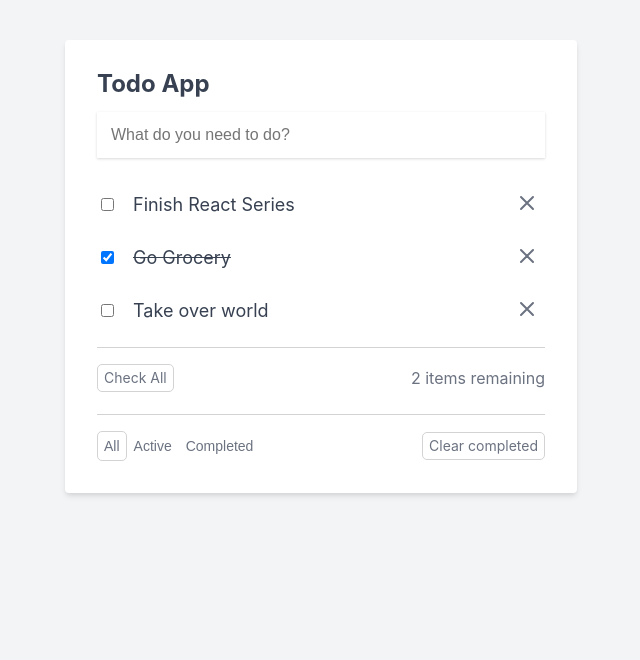
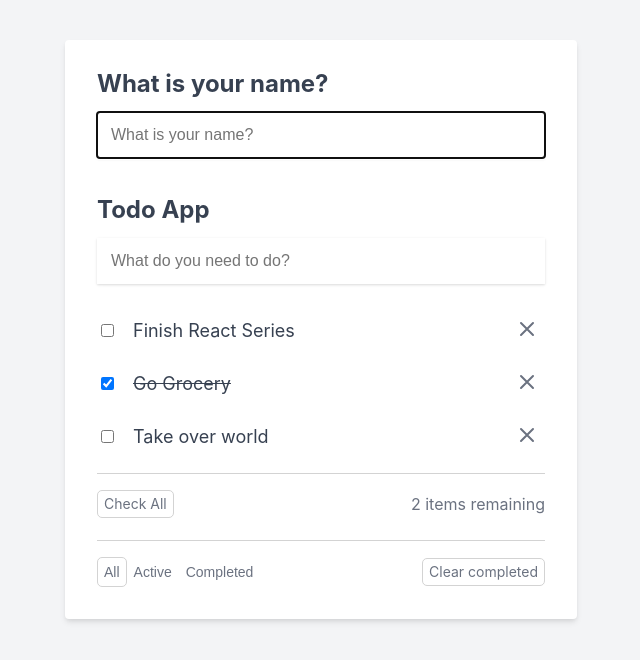
Before and after one commit to chrisuzor/react-app, a React (Create React App) app: page / in a window 1280 px wide. Shown: the top 660 px of the page, without its empty margins (319-959 px from the left). Built offline with nearby package versions, Linux system fonts and the light colour scheme.

Commit message:
Episode 8

```diff
--- a/src/App.css
+++ b/src/App.css
@@ -145,3 +145,11 @@
   margin-top: 20;
   text-align: center;
 }
+
+.name-container {
+  margin-bottom: 40px;
+}
+
+.name-label {
+  margin-top: 15px;
+}
--- a/src/components/App.jsx
+++ b/src/components/App.jsx
@@ -3,9 +3,11 @@
 import NoTodos from './NoTodos';
 import TodoList from './TodoList';
 import TodoForm from './TodoForm';
-import { useState } from 'react';
+import { useEffect, useMemo, useRef, useState } from 'react';
 
 function App() {
+    const [name, setName] = useState('');
+    const nameInputEl = useRef(null);
     const [todos, setTodos] = useState([
        {
         id: 1,
@@ -101,9 +103,11 @@
        setTodos(updatedTodos);
     }
 
-    function remaining(){
+    function remainingCalculation(){
         return todos.filter(todo => !todo.isComplete).length;
     }
+
+    const remaining = useMemo(remainingCalculation, [todos]);
 
     function clearCompleted(){
         setTodos([...todos].filter(todo => !todo.isComplete));
@@ -129,11 +133,33 @@
         return todos;
     }
 
+    useEffect(() => {
+        nameInputEl.current.focus();
+
+        return function cleanup(){
+            //when you have some cleaning up to do
+        };
+    }, []);
+
 
   return (
     <div className="todo-app-container">
       <div className="todo-app">
-        <h2>Todo App</h2>
+        <div className="name-container">
+            <h2> What is your name? </h2>
+            <form action="#">
+                <input type="text"
+                 className="todo-input"
+                 ref={nameInputEl}
+                  placeholder="What is your name?"
+                  value={name}
+                  onChange={event => setName(event.target.value)}
+                  />
+            </form>
+            {name && <p className="name-label" >Hello, {name}</p>}
+        </div>
+
+        <h2>Todo App </h2>
         <TodoForm addTodo={addTodo} />
 
         {todos.length > 0 ? (
--- a/src/components/TodoCompleteAll.jsx
+++ b/src/components/TodoCompleteAll.jsx
@@ -1,4 +1,4 @@
-import React from 'react'
+import React from 'react';
 import PropTypes from 'prop-types';
 
 
--- a/src/components/TodoItemsRemaining.jsx
+++ b/src/components/TodoItemsRemaining.jsx
@@ -4,12 +4,12 @@
 
 
 TodoItemsRemaining.propTypes = {
-    remaining: PropTypes.func.isRequired
+    remaining: PropTypes.number.isRequired
 };
 
 function TodoItemsRemaining(props) {
   return (
-    <span>{props.remaining()} items remaining</span>
+    <span>{props.remaining} items remaining</span>
   )
 }
 
--- a/src/components/TodoList.jsx
+++ b/src/components/TodoList.jsx
@@ -14,7 +14,7 @@
     updateTodo: PropTypes.func.isRequired,
     cancelEditing: PropTypes.func.isRequired,
     deleteTodo: PropTypes.func.isRequired,
-    remaining: PropTypes.func.isRequired,
+    remaining: PropTypes.number.isRequired,
     clearCompleted: PropTypes.func.isRequired,
     completeAllTodos: PropTypes.func.isRequired,
 };
```
